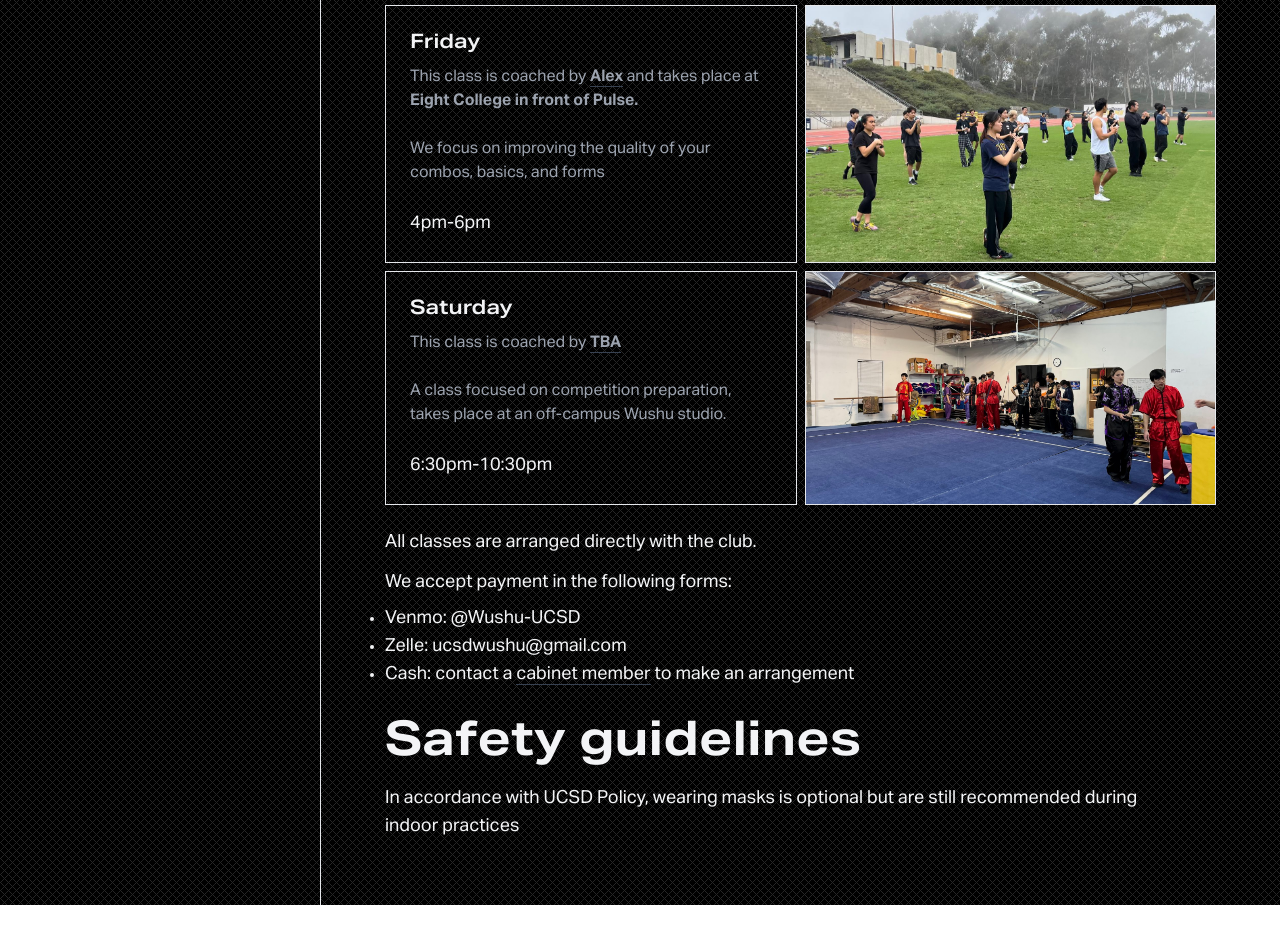
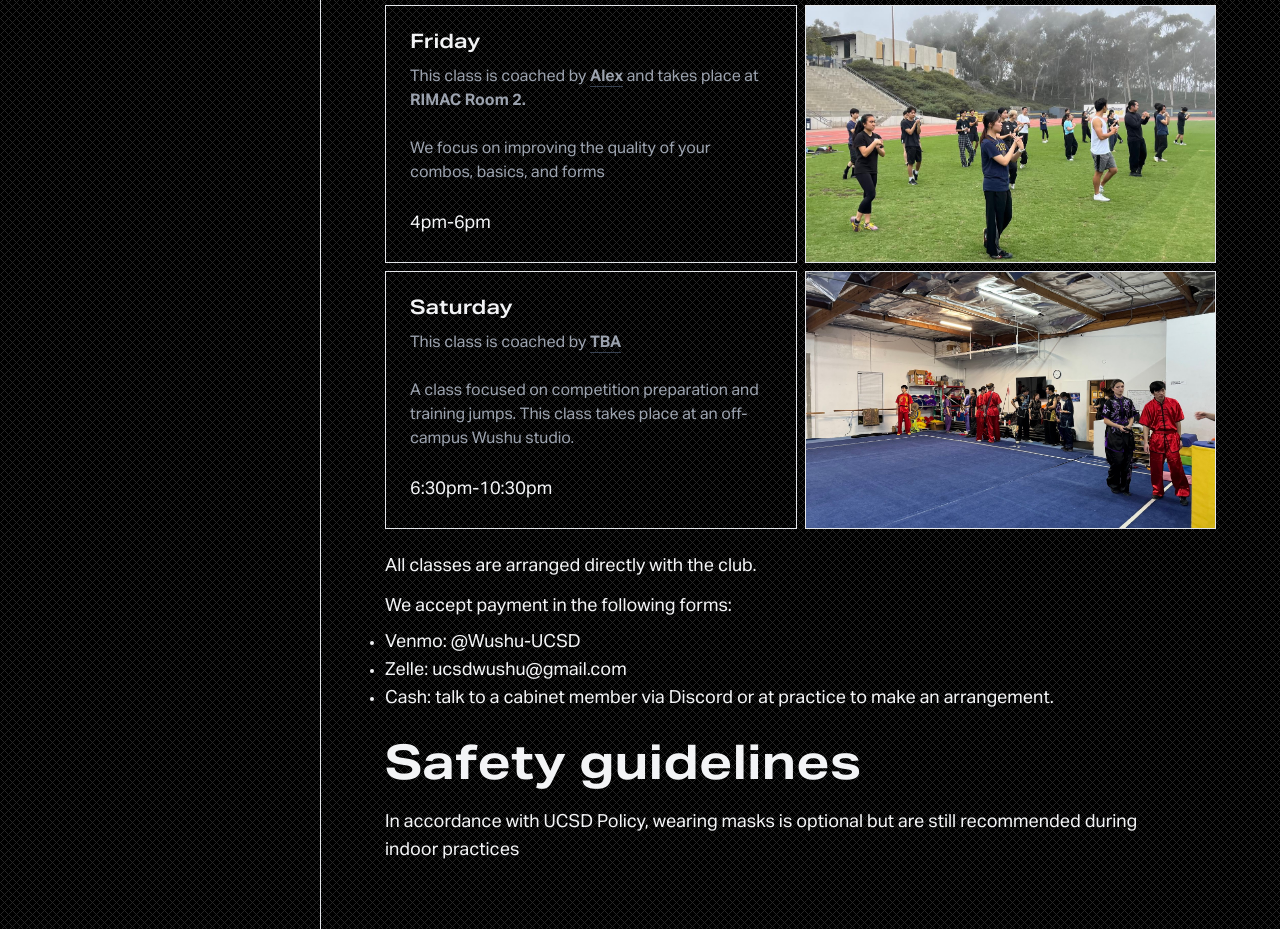
Before and after one commit to ucsdwushu/ucsdwushu.github.io, a Gatsby site: page /class in a window 1280 px wide. Shown: the part 1096-2025 px from the top of the page. Before the commit the page ends 2001 px from the top, so only its background shows below. Built offline with nearby package versions, Linux system fonts and the light colour scheme; Gatsby itself is replaced by a stand-in of ours.

Commit message:
updated class locations

```diff
--- a/src/pages/class.js
+++ b/src/pages/class.js
@@ -53,9 +53,9 @@ const IndexPage = () => {
 
           <div className="px-8 lg:px-16 py-16">
             <p className="text-lg max-w-3xl">
-            <br></br><br></br>Our classes feature intensive training for individuals of all skill levels. These practices feature technique drills, advanced technique training (e.g. jumps), and form tutoring.
+            <br></br><br></br>Our classes feature training for individuals of all skill levels. These practices feature technique drills, advanced technique training (e.g. jumps), and form tutoring.
             <br></br><br></br>To register for classes, please join our <a className="cyan" href="https://discord.com/invite/F6gSrcG">Discord</a>
-            <br></br> <br></br>Class locations may change throughout the quarter. Please keep an eye on Discord for updates.
+            <br></br> <br></br>Class locations are tentative and may change throughout the quarter. Please check Discord for updates before heading to class.
             </p>
             <p className="text-lg max-w-3xl">
 
@@ -85,7 +85,7 @@ const IndexPage = () => {
                             {/*friday class*/}
               <div className="border-solid py-6 pl-6 pr-8" style={{ borderWidth: "1px" }}>
                 <h1 className="text-xl pb-2" style={{ fontVariationSettings: "'wdth' 125, 'wght' 600" }}>Friday</h1>
-                <p className="pb-6 text-gray-400">This class is coached by <strong><Link to="/cabinet" className="border-b border-gray-700 hover:border-gray-100">Alex</Link></strong> and takes place at <strong>Eight College in front of Pulse.</strong></p>
+                <p className="pb-6 text-gray-400">This class is coached by <strong><Link to="/cabinet" className="border-b border-gray-700 hover:border-gray-100">Alex</Link></strong> and takes place at <strong>RIMAC Room 2.</strong></p>
                 <p className="pb-6 text-gray-400">We focus on improving the quality of your combos, basics, and forms</p>
                 <p className="text-lg">4pm-6pm</p>
               </div>
@@ -96,7 +96,7 @@ const IndexPage = () => {
               <div className="border-solid py-6 pl-6 pr-8" style={{ borderWidth: "1px" }}>
                 <h1 className="text-xl pb-2" style={{ fontVariationSettings: "'wdth' 125, 'wght' 600" }}>Saturday</h1>
                 <p className="pb-6 text-gray-400">This class is coached by <strong><Link to="/cabinet" className="border-b border-gray-700 hover:border-gray-100">TBA</Link></strong></p>
-                <p className="pb-6 text-gray-400">A class focused on competition preparation, takes place at an off-campus Wushu studio.</p>
+                <p className="pb-6 text-gray-400">A class focused on competition preparation and training jumps. This class takes place at an off-campus Wushu studio.</p>
                 <p className="text-lg">6:30pm-10:30pm</p>
               </div>
               <BackgroundImage className="border-solid py-6 pl-6 pr-8" style={{ borderWidth: "1px" }} fluid={data.gd.childImageSharp.fluid}>
@@ -111,7 +111,7 @@ const IndexPage = () => {
               <ul className="list-disc pt-2">
                 <li>Venmo: @Wushu-UCSD</li>
                 <li>Zelle: ucsdwushu@gmail.com</li>
-                <li>Cash: contact a <Link to="/cabinet" className="border-b border-gray-700 hover:border-gray-100">cabinet member</Link> to make an arrangement</li>
+                <li>Cash: talk to a cabinet member via Discord or at practice to make an arrangement.</li>
               </ul>
             </p>
             <h2 className="text-5xl pt-8 pb-4" style={{ fontVariationSettings: "'wdth' 125, 'wght' 700" }}>Safety guidelines</h2>
```
